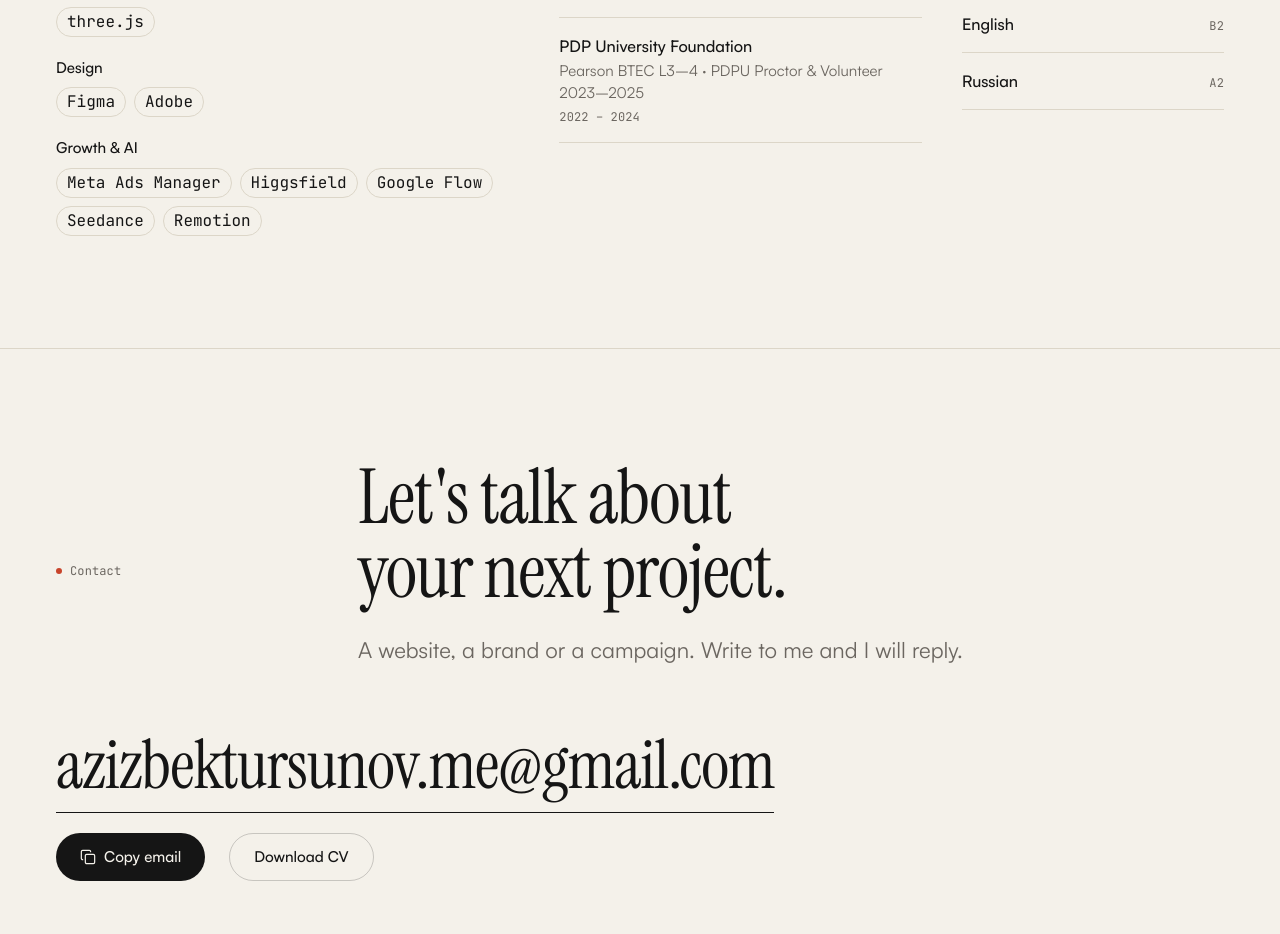
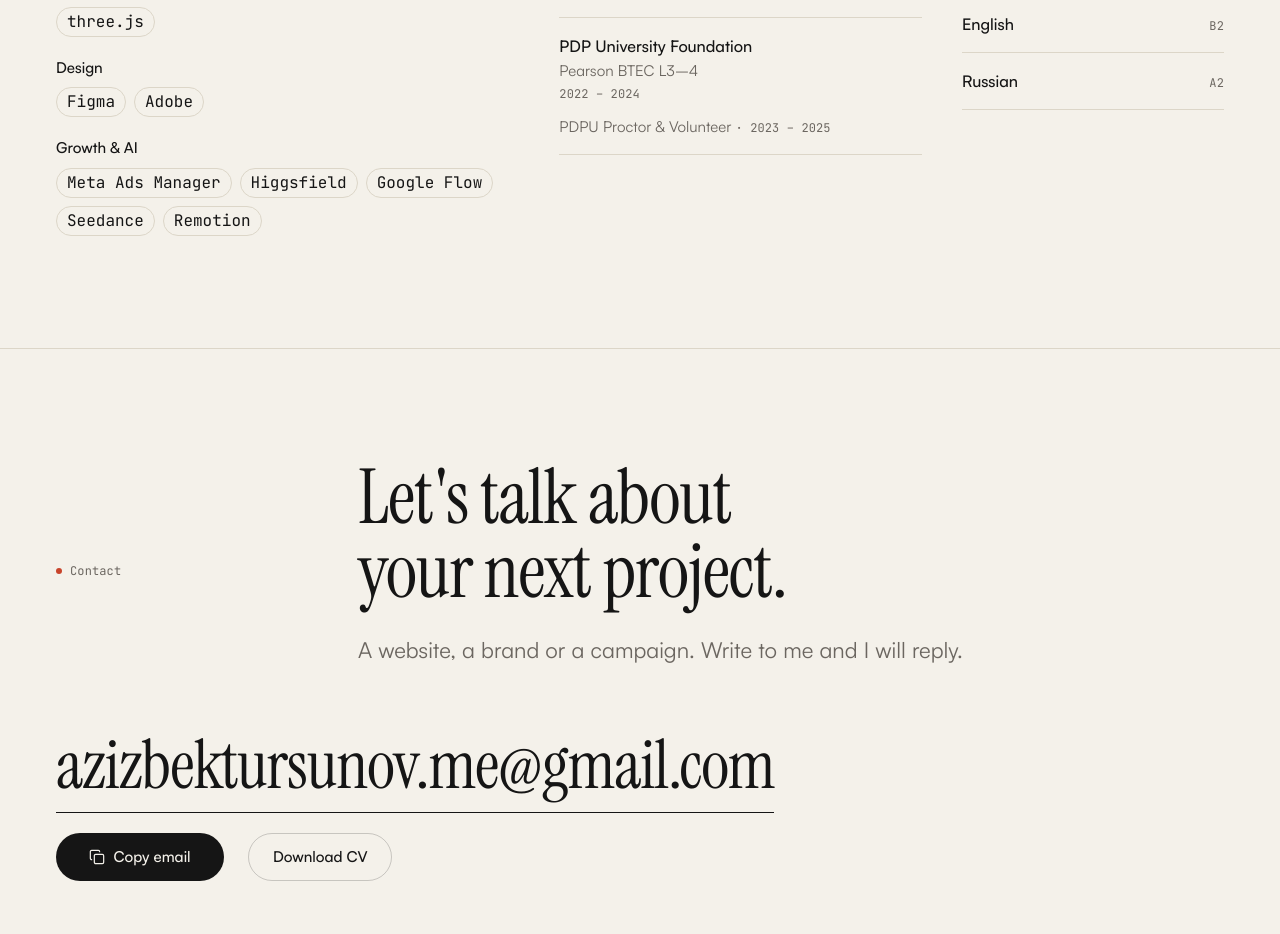
Before and after one commit to azizbektursunovme/azizbek-portfolio, a Next.js app: page /en in a window 1280 px wide. Shown: the part 10798-11732 px from the top of the page. Built offline with nearby package versions, Linux system fonts and the light colour scheme.

Commit message:
fix(home): about/contact review round 1
Co-Authored-By: Claude Opus 5.5 <noreply@anthropic.com>

```diff
--- a/components/About.tsx
+++ b/components/About.tsx
@@ -100,6 +100,11 @@ export default function About({ locale }: { locale: Locale }) {
                 <p className="font-medium">{e.school}</p>
                 {e.detail ? <p className="mt-0.5 text-[0.9375rem] text-muted">{e.detail}</p> : null}
                 <p className="mt-1 font-mono text-label text-muted">{e.years}</p>
+                {e.roles?.map((r) => (
+                  <p key={r.title} className="mt-3 text-[0.9375rem] text-muted">
+                    {r.title} <span className="font-mono text-label">· {r.years}</span>
+                  </p>
+                ))}
               </li>
             ))}
           </ul>
--- a/components/CopyEmail.tsx
+++ b/components/CopyEmail.tsx
@@ -38,22 +38,23 @@ export default function CopyEmail({ email, label, copiedLabel }: CopyEmailProps)
   }
 
   return (
-    <span className="relative inline-flex items-center">
+    <>
       <button
         type="button"
+        data-testid="copy-email"
         onClick={copy}
-        className="inline-flex h-12 shrink-0 items-center justify-center gap-2 rounded-full bg-ink px-6 text-[0.9375rem] font-medium whitespace-nowrap text-paper transition-colors duration-200 ease-out-quint hover:bg-accent-ink"
+        className="inline-flex h-12 min-w-[10.5rem] shrink-0 items-center justify-center gap-2 rounded-full bg-ink px-6 text-[0.9375rem] font-medium whitespace-nowrap text-paper transition-colors duration-200 ease-out-quint hover:bg-accent-ink"
       >
         {copied ? (
           <Check aria-hidden="true" className="h-4 w-4" strokeWidth={2} />
         ) : (
           <Copy aria-hidden="true" className="h-4 w-4" strokeWidth={1.8} />
         )}
-        <span>{label}</span>
+        <span>{copied ? copiedLabel : label}</span>
       </button>
-      <span aria-live="polite" role="status" className="absolute left-full top-1/2 ml-3 -translate-y-1/2 font-mono text-label whitespace-nowrap text-green">
+      <span aria-live="polite" role="status" className="sr-only">
         {copied ? copiedLabel : ""}
       </span>
-    </span>
+    </>
   );
 }
--- a/data/profile.ts
+++ b/data/profile.ts
@@ -13,7 +13,7 @@ export const profile: {
   linkedin: string;
   cvPath: "/Azizbek_Tursunov_CV.pdf";
   languages: { name: string; level: string }[];
-  education: { school: string; detail: string; years: string }[];
+  education: { school: string; detail: string; years: string; roles?: { title: string; years: string }[] }[];
   tools: { group: "Dev" | "Design" | "Growth & AI"; items: string[] }[];
   /** Monochrome marks for the hero strip. `width`/`height` are the file's intrinsic size; no `src` renders a text wordmark. */
   clientMarks: { name: string; src?: string; width?: number; height?: number }[];
@@ -44,8 +44,9 @@ export const profile: {
     { school: "Renessans Ta'lim Universiteti", detail: "", years: "2024 – present" },
     {
       school: "PDP University Foundation",
-      detail: "Pearson BTEC L3–4 · PDPU Proctor & Volunteer 2023–2025",
+      detail: "Pearson BTEC L3–4",
       years: "2022 – 2024",
+      roles: [{ title: "PDPU Proctor & Volunteer", years: "2023 – 2025" }],
     },
   ],
   tools: [
```
Also changed, not shown: 1 other file (tests, documents, lock files or other folders).
